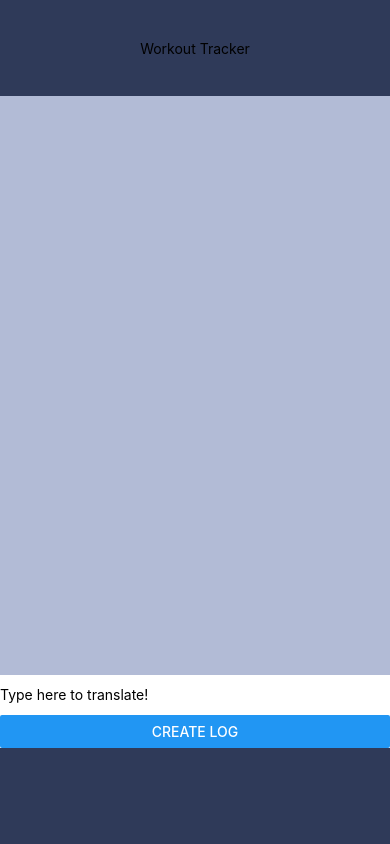
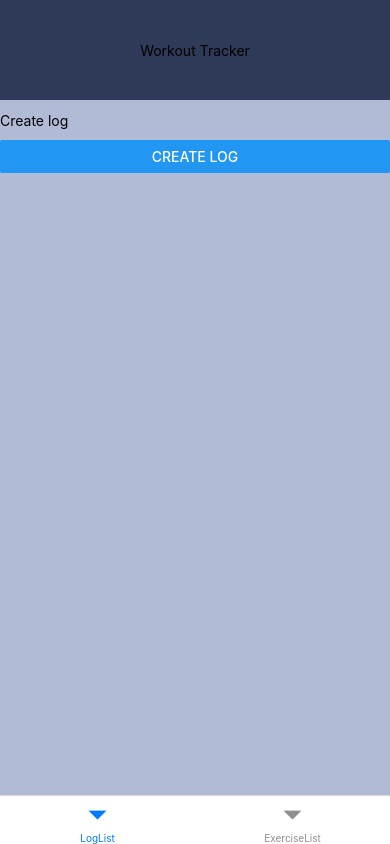
Before and after one commit to AlexAxenti/WorkoutTracker, a React Native app: screen / in a window 390 px wide. Built offline with nearby package versions, Linux system fonts and the light colour scheme.

Commit message:
Adding navigation

```diff
--- a/App.js
+++ b/App.js
@@ -1,6 +1,12 @@
 import { StatusBar } from 'expo-status-bar';
 import { StyleSheet, Text, View, TextInput, Button } from 'react-native';
 import React, { useState } from 'react';
+
+import { createBottomTabNavigator } from '@react-navigation/bottom-tabs';
+
+import { NavigationContainer } from '@react-navigation/native';
+
+const Tab = createBottomTabNavigator();
 
 const LogRecord = (props) => {
   return (
@@ -10,26 +16,25 @@ const LogRecord = (props) => {
   )
 };
 
-export default function App() {
+const LogListScreen = (props) => {
   const [text, setText] = useState('');
   const [logs, setLogs] = useState([]);
 
   const logElements = logs.map(log =>
     <LogRecord title={log}></LogRecord>
   )
-
   return (
-    <View style={styles.container}>
+    <View style={styles.centerContent}>
       <View style={styles.topNav}>
-        <Text>Workout Tracker</Text>
+          <Text>Workout Tracker</Text>
       </View>
-      <View style={styles.centerContent}>
+      <View>
         <StatusBar style="auto" />
         {logElements}
       </View>
       <TextInput
         style={{ height: 40 }}
-        placeholder="Type here to translate!"
+        placeholder="Create log"
         onChangeText={newText => setText(newText)}
         defaultValue={text}
       />
@@ -40,16 +45,47 @@ export default function App() {
         }}
         title='create log'
       />
-      <View style={styles.botNav}></View>
+    </View>
+  )
+}
 
+const ExerciseListScreen = (props) => {
+  const [exercises, setExercises] = useState(['Bench press', 'Squats', 'Cable rows']);
 
+  const exercisesElements = exercises.map(exercise =>
+    <LogRecord title={exercise}></LogRecord>
+  )
+
+  return (
+    <View>
+      <View style={styles.topNav}>
+          <Text>Exercise List</Text>
+      </View>
+      <View style={styles.centerContent}>
+        {exercisesElements}
+      </View>
     </View>
+  )
+}
+
+export default function App() {
+  return (
+    // <View style={styles.container}>
+    <NavigationContainer style={{flexDirection: "column"}}>
+      <Tab.Navigator screenOptions={{ headerShown: false }}>
+        <Tab.Screen name="LogList" component={LogListScreen} />
+        <Tab.Screen name="ExerciseList" component={ExerciseListScreen} />
+        {/* <LogListScreen></LogListScreen> */}
+        {/* <View style={styles.botNav}></View> */}
+      </Tab.Navigator>
+    </NavigationContainer>
+    // </View>
   );
 }
 
 const styles = StyleSheet.create({
   topNav: {
-    flex: 1,
+    height: 100,
     backgroundColor: '#2f3a59',
     alignItems: 'center',
     justifyContent: 'center',
```
Also changed, not shown: package.json (+9 -1 lines), 1 other file (tests, documents, lock files or other folders).
